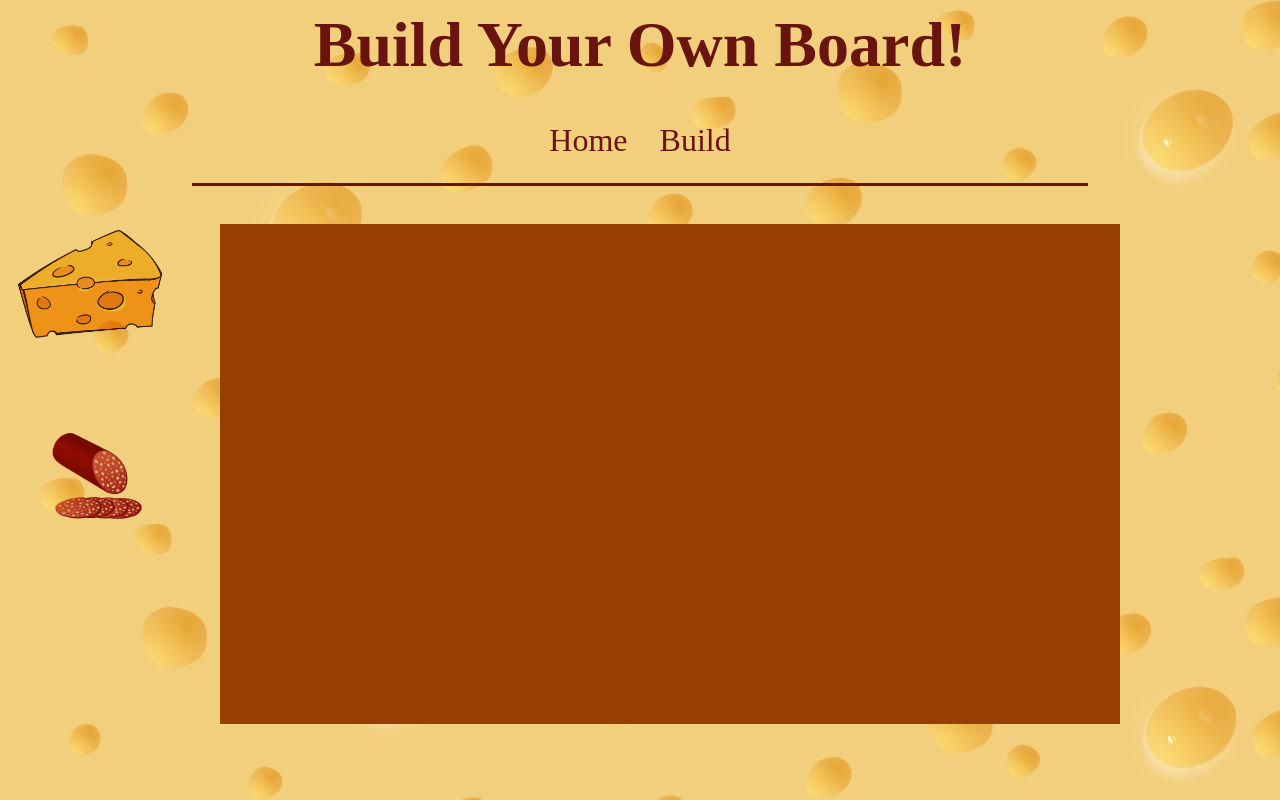
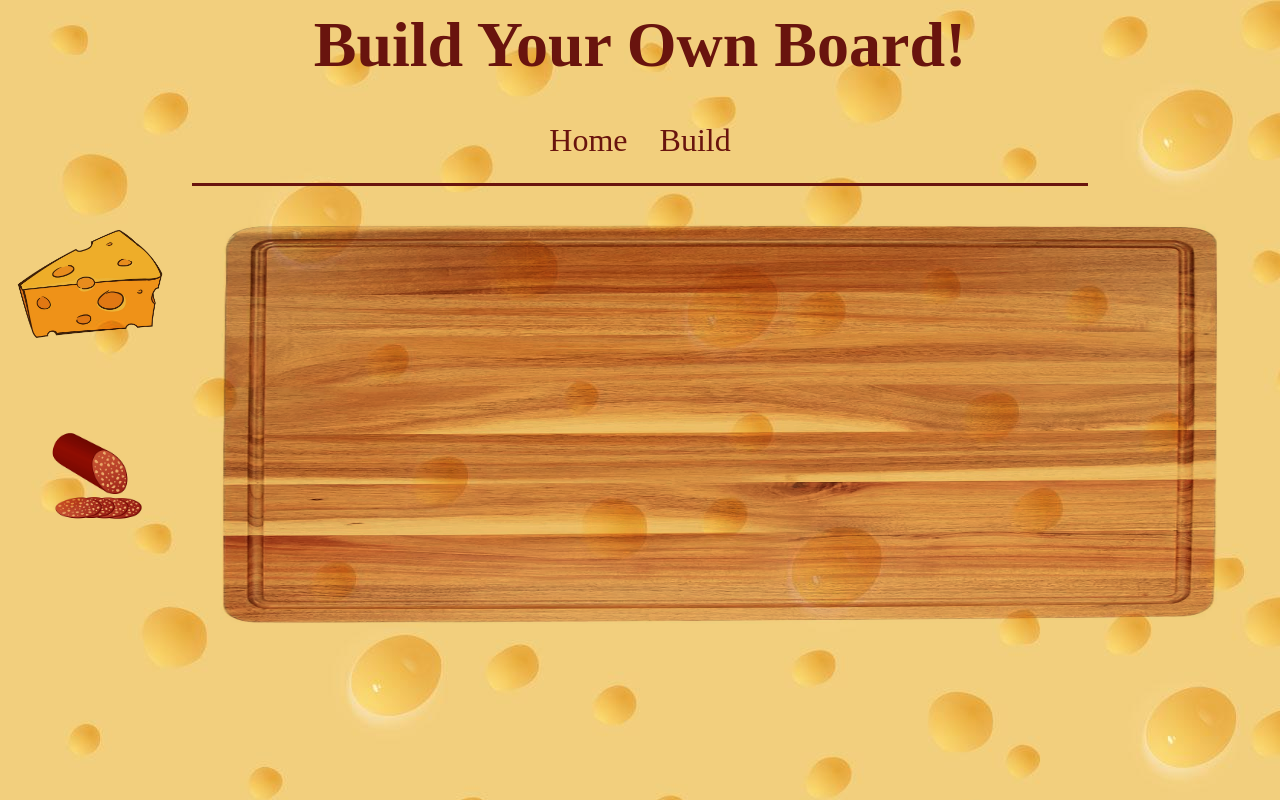
Before and after one commit to jcon306/byob, a React (Create React App) app: page /build in a window 1280 px wide. Built offline with nearby package versions, Linux system fonts and the light colour scheme.

Commit message:
Working on the drag and drop functionality of the board

```diff
--- a/src/Components/Board/Board.css
+++ b/src/Components/Board/Board.css
@@ -1,6 +1,7 @@
 .defaultBoard {
-    width: 900px;
-    height: 500px;
-    background-color: rgba(150, 62, 4, 1);
+    width: 1000px;
+    height: 400px;
+    mix-blend-mode: multiply;
     margin: 30px 40px;
+    z-index: -1;
 }
--- a/src/Components/Board/Board.js
+++ b/src/Components/Board/Board.js
@@ -1,17 +1,5 @@
-// import React from 'react'
-// import './Board.css'
-
-// const Board = () => {
-//     return (
-//         <div>
-//             <div className='defaultBoard'></div>
-//         </div>
-//     )
-// }
-
-// export default Board
-
 import React from 'react';
+import defaultBoard from '../../Assets/defaultBoard.jpg'
 import './Board.css'
 
 const Board = () => {
@@ -19,16 +7,30 @@ const Board = () => {
     event.preventDefault();
     const item = event.dataTransfer.getData('text/plain');
     const draggedImage = document.getElementById(item);
-    const clonedImage = draggedImage.cloneNode(true);
-    event.target.appendChild(clonedImage);
+
+    // Create a new image element
+    const droppedImage = new Image();
+    droppedImage.src = draggedImage.src;
+    droppedImage.className = 'droppedImage';
+
+    // Append the dropped image to the event target
+    event.target.appendChild(droppedImage);
   };
+
 
   const handleDragOver = (event) => {
     event.preventDefault();
   };
 
   return (
-    <div className='defaultBoard' onDrop={handleDrop} onDragOver={handleDragOver}>
+    <div>
+      <img
+        className='defaultBoard'
+        src={defaultBoard}
+        alt='Empty Cheese Board'
+        onDrop={handleDrop}
+        onDragOver={handleDragOver}>
+      </img>
     </div>
   );
 };
```
Also changed, not shown: src/Assets/defaultBoard.jpg (added).
